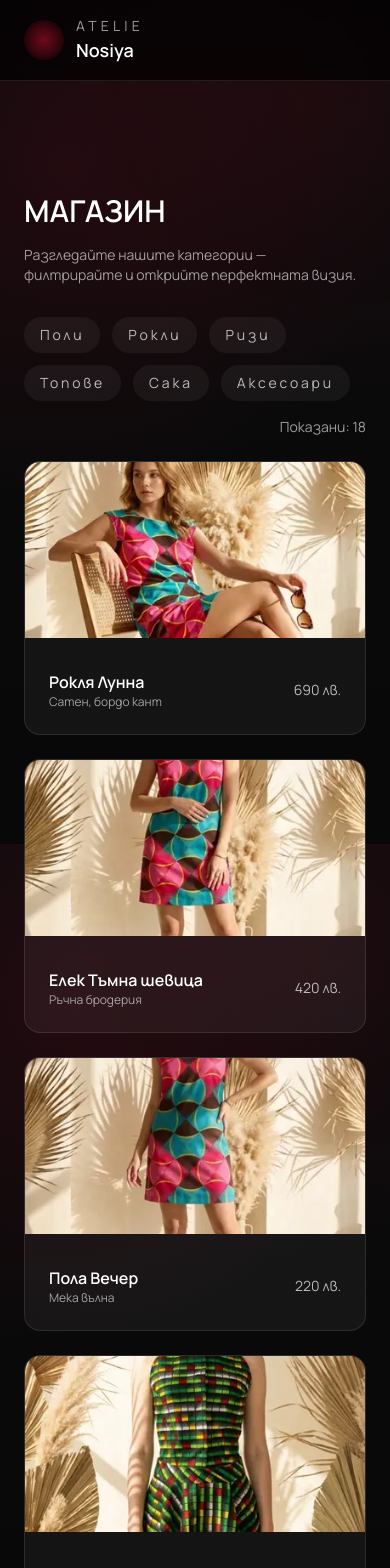
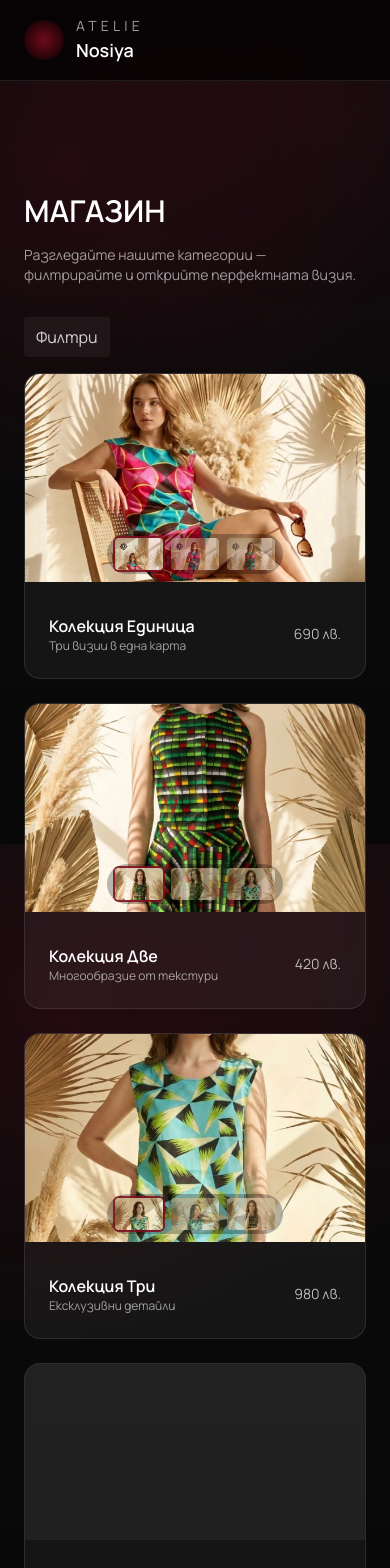
Before and after one commit to Niko5886/shopDanaVitan, a Next.js app: page /shop in a window 390 px wide. Shown: the top 1568 px of the page. Built offline with nearby package versions, Linux system fonts and the light colour scheme; a web font is replaced by a local one.

Commit message:
Shop: use 3-image cards, carousel + improved filter UX (search, multi-select, mobile drawer)

```diff
--- a/components/ShopClient.tsx
+++ b/components/ShopClient.tsx
@@ -1,23 +1,93 @@
 "use client";
 import { useMemo, useState } from "react";
-import type { Product } from "../data/products";
+import type { ProductWithImages } from "../data/products";
 import Image from "next/image";
 
 type Props = {
-  products: Product[];
+  products: ProductWithImages[];
 };
 
 const CATEGORIES = ["Поли", "Рокли", "Ризи", "Топове", "Сака", "Аксесоари"];
 
+function ProductCard({ p }: { p: ProductWithImages }) {
+  const images = p.images ?? (p.thumb ? [p.thumb] : []);
+  const [idx, setIdx] = useState(0);
+
+  if (images.length === 0) {
+    return (
+      <div className="group rounded-2xl border border-white/10 bg-white/5 overflow-hidden">
+        <div className="relative h-44 w-full bg-white/5" />
+        <div className="p-6">
+          <div className="mt-2 flex items-center justify-between">
+            <div>
+              <p className="text-base font-semibold text-white">{p.title}</p>
+              <p className="text-xs text-white/60">{p.note}</p>
+            </div>
+            <span className="text-sm text-white/70">{p.price}</span>
+          </div>
+        </div>
+      </div>
+    );
+  }
+
+  return (
+    <div className="group rounded-2xl border border-white/10 bg-white/5 overflow-hidden">
+      <div className="relative h-52 w-full bg-black">
+        <Image src={images[idx]} alt={p.title} fill sizes="(max-width: 1024px) 50vw, 33vw" className="object-cover transition-transform duration-500 group-hover:scale-105" />
+
+        {/* arrows */}
+        <button
+          onClick={() => setIdx((i) => (i - 1 + images.length) % images.length)}
+          className="absolute left-2 top-1/2 -translate-y-1/2 rounded-full bg-black/40 p-2 text-white opacity-0 group-hover:opacity-100 transition"
+          aria-label="prev"
+        >
+          ‹
+        </button>
+        <button
+          onClick={() => setIdx((i) => (i + 1) % images.length)}
+          className="absolute right-2 top-1/2 -translate-y-1/2 rounded-full bg-black/40 p-2 text-white opacity-0 group-hover:opacity-100 transition"
+          aria-label="next"
+        >
+          ›
+        </button>
+
+        {/* thumbnail strip */}
+        <div className="absolute left-1/2 bottom-2 -translate-x-1/2 flex gap-2 rounded-full bg-black/30 p-1 px-2 opacity-90">
+          {images.map((im, i) => (
+            <button key={im} onClick={() => setIdx(i)} className={`h-8 w-12 overflow-hidden rounded ${i === idx ? "ring-2 ring-[color:var(--accent)]" : "opacity-70 hover:opacity-100"}`}>
+              <Image src={im} alt={`${p.title} ${i + 1}`} width={48} height={32} className="object-cover" />
+            </button>
+          ))}
+        </div>
+      </div>
+
+      <div className="p-6">
+        <div className="mt-2 flex items-center justify-between">
+          <div>
+            <p className="text-base font-semibold text-white">{p.title}</p>
+            <p className="text-xs text-white/60">{p.note}</p>
+          </div>
+          <span className="text-sm text-white/70">{p.price}</span>
+        </div>
+      </div>
+    </div>
+  );
+}
+
 export default function ShopClient({ products }: Props) {
   const [selected, setSelected] = useState<string[]>([]);
   const [page, setPage] = useState(1);
+  const [query, setQuery] = useState("");
+  const [drawer, setDrawer] = useState(false);
   const perPage = 9;
 
   const filtered = useMemo(() => {
-    if (selected.length === 0) return products;
-    return products.filter((p) => selected.includes(p.category));
-  }, [products, selected]);
+    return products.filter((p) => {
+      if (selected.length > 0 && !selected.includes(p.category)) return false;
+      if (query && !p.title.toLowerCase().includes(query.toLowerCase())) return false;
+      return true;
+    });
+  }, [products, selected, query]);
 
   const totalPages = Math.max(1, Math.ceil(filtered.length / perPage));
 
@@ -33,8 +103,25 @@ export default function ShopClient({ products }: Props) {
 
   return (
     <div className="mx-auto w-full max-w-6xl">
-      <div className="mb-6 flex flex-col items-stretch gap-4 sm:flex-row sm:items-center">
-        <div className="flex flex-wrap gap-3">
+      <div className="mb-4 flex items-center gap-3">
+        <div className="hidden sm:flex items-center gap-3">
+          <input
+            value={query}
+            onChange={(e) => {
+              setPage(1);
+              setQuery(e.target.value);
+            }}
+            placeholder="Търсене..."
+            className="rounded-full px-4 py-2 bg-white/5 placeholder:text-white/50 text-white outline-none"
+          />
+          <p className="text-sm text-white/60">Показани: {filtered.length}</p>
+        </div>
+
+        <button className="sm:hidden rounded px-3 py-2 bg-white/5 text-white/80" onClick={() => setDrawer(true)}>
+          Филтри
+        </button>
+
+        <div className="ml-auto hidden sm:flex flex-wrap gap-3">
           {CATEGORIES.map((cat) => (
             <button
               key={cat}
@@ -45,33 +132,33 @@ export default function ShopClient({ products }: Props) {
             </button>
           ))}
         </div>
-        <div className="ml-auto flex items-center gap-3">
-          <p className="text-sm text-white/60">Показани: {filtered.length}</p>
+      </div>
+
+      {/* Mobile drawer */}
+      {drawer && (
+        <div className="fixed inset-0 z-50 flex">
+          <div className="absolute inset-0 bg-black/60" onClick={() => setDrawer(false)} />
+          <div className="relative w-72 max-w-full bg-[#0b0b0b] p-4">
+            <div className="mb-3 flex items-center justify-between">
+              <h3 className="text-lg font-semibold text-white">Филтри</h3>
+              <button onClick={() => setDrawer(false)} className="text-white/70">Затвори</button>
+            </div>
+            <input value={query} onChange={(e) => setQuery(e.target.value)} placeholder="Търсене" className="w-full rounded px-3 py-2 bg-white/5 text-white mb-3" />
+            <div className="flex flex-col gap-2">
+              {CATEGORIES.map((cat) => (
+                <label key={cat} className="inline-flex items-center gap-2">
+                  <input type="checkbox" checked={selected.includes(cat)} onChange={() => toggleCategory(cat)} />
+                  <span className="text-white/80">{cat}</span>
+                </label>
+              ))}
+            </div>
+          </div>
         </div>
-      </div>
+      )}
 
       <div className="grid gap-6 sm:grid-cols-2 lg:grid-cols-3">
         {pageItems.map((p) => (
-          <div key={p.id} className="group rounded-2xl border border-white/10 bg-white/5 overflow-hidden">
-            <div className="relative h-44 w-full">
-              <Image
-                src={p.thumb ?? '/assets/imgDana/product-01-thumb.webp'}
-                alt={p.title}
-                fill
-                sizes="(max-width: 1024px) 50vw, 33vw"
-                className="object-cover transition-transform duration-300 group-hover:scale-105"
-              />
-            </div>
-            <div className="p-6">
-              <div className="mt-2 flex items-center justify-between">
-                <div>
-                  <p className="text-base font-semibold text-white">{p.title}</p>
-                  <p className="text-xs text-white/60">{p.note}</p>
-                </div>
-                <span className="text-sm text-white/70">{p.price}</span>
-              </div>
-            </div>
-          </div>
+          <ProductCard key={p.id} p={p} />
         ))}
       </div>
 
--- a/data/products.ts
+++ b/data/products.ts
@@ -6,16 +6,51 @@ export type Product = {
   note?: string;
 };
 
-export const products: Product[] = [
-  { id: "p1", title: "Рокля Лунна", category: "Рокли", price: "690 лв.", note: "Сатен, бордо кант", image: "/assets/imgDana/product-01.webp", thumb: "/assets/imgDana/product-01-thumb.webp" },
-  { id: "p2", title: "Елек Тъмна шевица", category: "Сака", price: "420 лв.", note: "Ръчна бродерия", image: "/assets/imgDana/product-02.webp", thumb: "/assets/imgDana/product-02-thumb.webp" },
-  { id: "p3", title: "Пола Вечер", category: "Поли", price: "220 лв.", note: "Мека вълна", image: "/assets/imgDana/product-03.webp", thumb: "/assets/imgDana/product-03-thumb.webp" },
-  { id: "p4", title: "Топ Силует", category: "Топове", price: "120 лв.", note: "Копринен детайл", image: "/assets/imgDana/product-04.webp", thumb: "/assets/imgDana/product-04-thumb.webp" },
-  { id: "p5", title: "Риза Класика", category: "Ризи", price: "160 лв.", note: "Лен", image: "/assets/imgDana/product-05.webp", thumb: "/assets/imgDana/product-05-thumb.webp" },
-  { id: "p6", title: "Колан Бордо", category: "Аксесоари", price: "45 лв.", note: "Ръчна нишка", image: "/assets/imgDana/product-06.webp", thumb: "/assets/imgDana/product-06-thumb.webp" },
-  { id: "p7", title: "Рокля Залез", category: "Рокли", price: "980 лв.", note: "Вълна и коприна", image: "/assets/imgDana/product-07.webp", thumb: "/assets/imgDana/product-07-thumb.webp" },
-  { id: "p8", title: "Пола Линеа", category: "Поли", price: "240 лв.", note: "Асиметричен силует", image: "/assets/imgDana/product-08.webp", thumb: "/assets/imgDana/product-08-thumb.webp" },
-  { id: "p9", title: "Топ Нощ", category: "Топове", price: "110 лв.", note: "Детайл бордо", image: "/assets/imgDana/product-09.webp", thumb: "/assets/imgDana/product-09-thumb.webp" },
+export type ProductWithImages = Product & { images?: string[]; thumb?: string };
+
+export const products: ProductWithImages[] = [
+  // Трите карти, всяка съдържа 3 реални снимки от imgDana (1-3, 4-6, 7-9)
+  {
+    id: "card-1",
+    title: "Колекция Единица",
+    category: "Рокли",
+    price: "690 лв.",
+    note: "Три визии в една карта",
+    images: [
+      "/assets/imgDana/product-01.webp",
+      "/assets/imgDana/product-02.webp",
+      "/assets/imgDana/product-03.webp",
+    ],
+    thumb: "/assets/imgDana/product-01-thumb.webp",
+  },
+  {
+    id: "card-2",
+    title: "Колекция Две",
+    category: "Поли",
+    price: "420 лв.",
+    note: "Многообразие от текстури",
+    images: [
+      "/assets/imgDana/product-04.webp",
+      "/assets/imgDana/product-05.webp",
+      "/assets/imgDana/product-06.webp",
+    ],
+    thumb: "/assets/imgDana/product-04-thumb.webp",
+  },
+  {
+    id: "card-3",
+    title: "Колекция Три",
+    category: "Топове",
+    price: "980 лв.",
+    note: "Ексклузивни детайли",
+    images: [
+      "/assets/imgDana/product-07.webp",
+      "/assets/imgDana/product-08.webp",
+      "/assets/imgDana/product-09.webp",
+    ],
+    thumb: "/assets/imgDana/product-07-thumb.webp",
+  },
+
+  // Останалите продукти остават като отдельни артикули (без multiple images)
   { id: "p10", title: "Риза Леко", category: "Ризи", price: "150 лв.", note: "Модерен крой" },
   { id: "p11", title: "Сака Ателие", category: "Сака", price: "720 лв.", note: "Персонализирана" },
   { id: "p12", title: "Шал Бордо", category: "Аксесоари", price: "60 лв.", note: "Копринен" },
```
